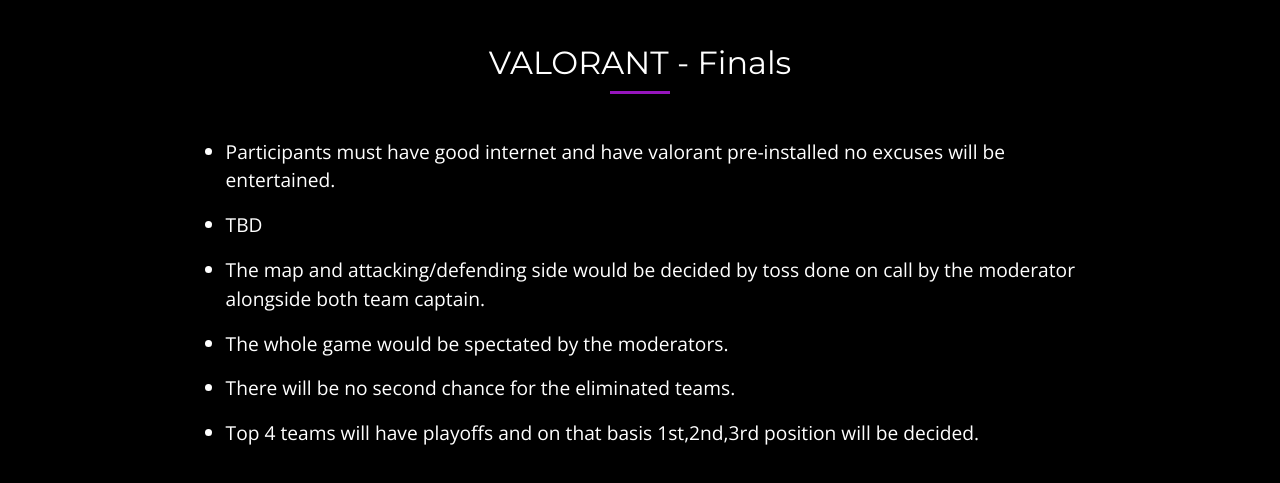
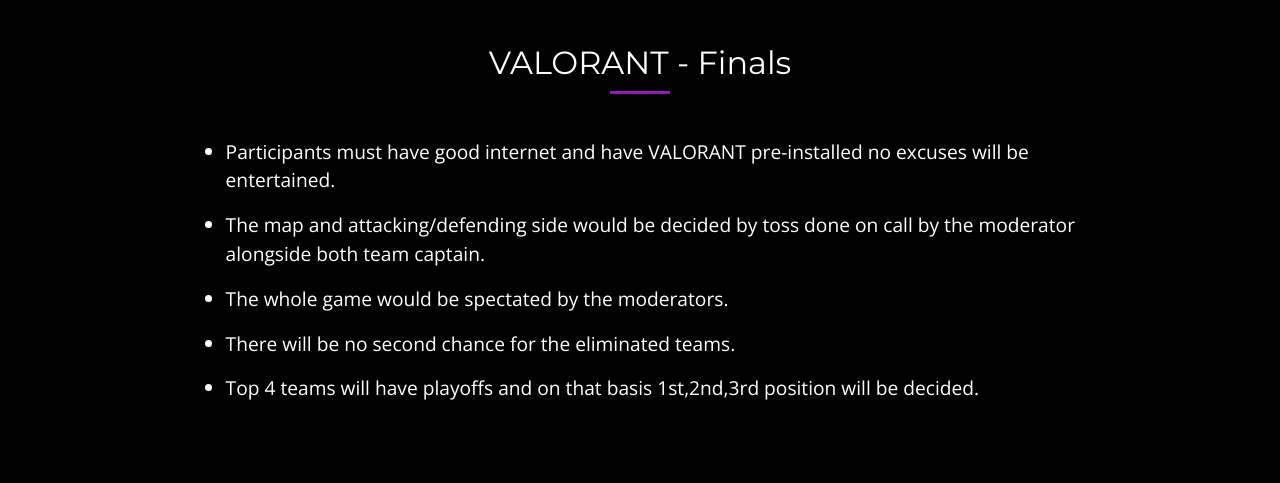
Before and after one commit to sabotaged-af/Incognito-MarkV-Website, a plain HTML site: page Events/gaming.html in a window 1280 px wide. Shown: the part 2120-2603 px from the top of the page. Drawn offline with nearby package versions, Linux system fonts and the light colour scheme.

Commit message:
Gaming Guidelines Updated

```diff
--- a/Events/gaming.html
+++ b/Events/gaming.html
@@ -243,12 +243,7 @@
           <ul class="general-guidelines-ul">
             <li>
               <p>
-                Participants must have good internet and have valorant pre-installed no excuses will be entertained.
-              </p>
-            </li>
-            <li>
-              <p>
-                TBD
+                Participants must have good internet and have VALORANT pre-installed no excuses will be entertained.
               </p>
             </li>
             <li>
```
